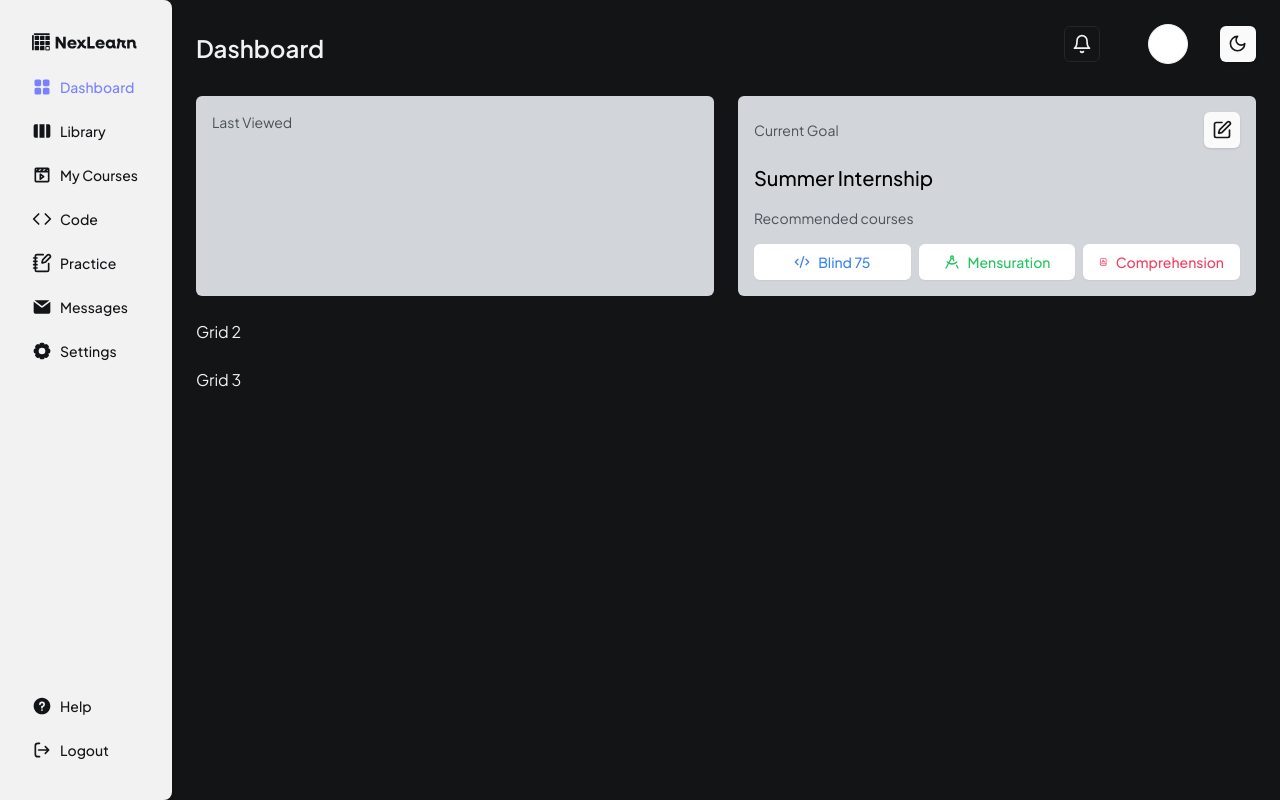
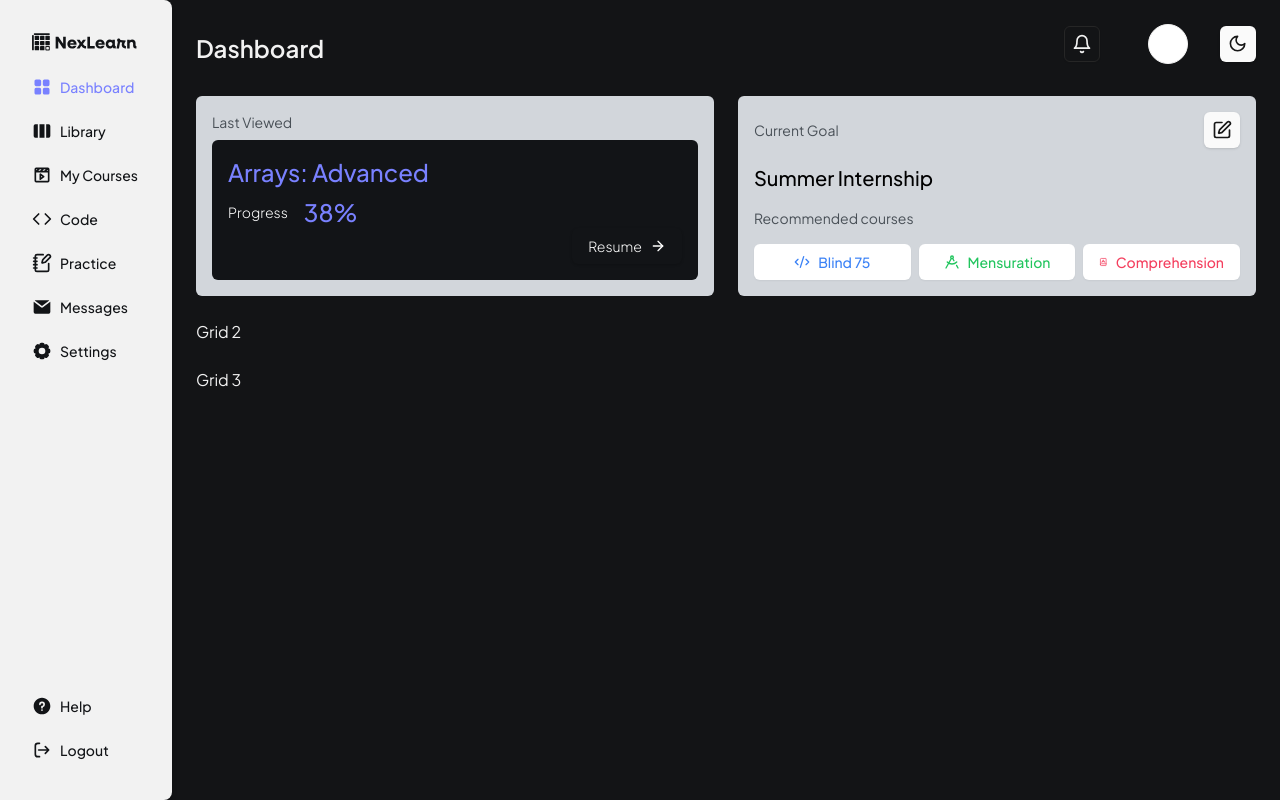
Before and after one commit to ayu-sharma/nexLearn-capstone_project, a Next.js app: page /home in a window 1280 px wide. Built offline with nearby package versions, Linux system fonts and the light colour scheme; no server answers; sample sign-in values are in the browser's storage.

Commit message:
activity grid added

```diff
--- /dev/null
+++ b/components/custom/dashboard/activity-grid.tsx
@@ -0,0 +1,28 @@
+import { Button } from '@/components/ui/button'
+import { ArrowRight } from 'lucide-react'
+import React from 'react'
+
+const ActivityGrid = () => {
+  return (
+    <div className='p-4 bg-[#D2D6DB] text-black rounded-md flex flex-col justify-between'>
+          <p className='text-sm text-[#495057]'>Last Viewed</p>
+          <div className='flex flex-col bg-[#121417] rounded-md p-4'>
+            <div className='flex flex-col gap-y-2'>
+              <h1 className='text-[#7981FF] font-medium text-2xl'>Arrays: Advanced</h1>
+              <div className='flex items-center gap-x-4'>
+                <p className='text-white font-light text-sm'>Progress</p>
+                <h1 className='text-[#7981FF] font-medium text-2xl'>38%</h1>
+              </div>
+            </div>
+            <div className='flex items-end justify-end'>
+              <Button className='group flex items-center text-white bg-[#121417] hover:bg-[#121417]'>
+                <p className='font-light'>Resume</p>
+                <ArrowRight className='h-4 w-4 ml-2 transform transition-transform  group-hover:translate-x-1' />
+              </Button>
+            </div>
+          </div>
+        </div>
+  )
+}
+
+export default ActivityGrid
--- a/components/custom/dashboard/dashboard-grid.tsx
+++ b/components/custom/dashboard/dashboard-grid.tsx
@@ -1,40 +1,13 @@
-import { Button } from '@/components/ui/button'
-import { Book, BookA, Code, Code2, DraftingCompass, Edit } from 'lucide-react'
 import React from 'react'
+import GoalGrid from './goal-grid'
+import ActivityGrid from './activity-grid'
 
 const DashboardGrid = () => {
   return (
     <div className='flex flex-col w-full gap-y-6'>
       <div className='grid grid-cols-2 w-full gap-x-6'>
-        <div className='p-4 bg-[#D2D6DB] text-black rounded-md flex flex-col'>
-          <p className='text-sm text-[#495057]'>Last Viewed</p>
-        </div>
-        <div className='p-4 bg-[#D2D6DB] text-black rounded-md flex flex-col gap-y-4'>
-          <div className='flex justify-between items-center'>
-            <p className='text-sm text-[#495057]'>Current Goal</p>
-            <Button size={'icon'}>
-              <Edit className='w-5 h-5'/>
-            </Button>
-          </div>
-          <h1 className='text-xl font-medium'>Summer Internship</h1>
-          <div className='flex flex-col gap-y-4'>
-            <p className='text-sm text-[#495057]'>Recommended courses</p>
-            <div className='grid grid-cols-3 gap-x-2'>
-              <div className='flex justify-center items-center px-4 py-2 bg-white rounded-md shadow-sm hover:opacity-85 transition cursor-pointer'>
-                <Code2 className='h-4 w-4 mr-2 text-blue-500'/>
-                <p className='font-medium text-blue-500 text-sm'>Blind 75</p>
-              </div>
-              <div className='flex justify-center items-center px-4 py-2 bg-white rounded-md shadow-sm hover:opacity-85 transition cursor-pointer'>
-                <DraftingCompass className='h-4 w-4 mr-2 text-green-500'/>
-                <p className='font-medium text-green-500 text-sm'>Mensuration</p>
-              </div>
-              <div className='flex justify-center items-center px-4 py-2 bg-white rounded-md shadow-sm hover:opacity-85 transition cursor-pointer'>
-                <BookA className='h-4 w-4 mr-2 text-rose-500'/>
-                <p className='font-medium text-rose-500 text-sm'>Comprehension</p>
-              </div>
-            </div>
-          </div>
-        </div>
+        <ActivityGrid />
+        <GoalGrid />
       </div>
       <div>
         Grid 2
--- /dev/null
+++ b/components/custom/dashboard/goal-grid.tsx
@@ -0,0 +1,36 @@
+import { Button } from '@/components/ui/button'
+import { BookA, Code2, DraftingCompass, Edit } from 'lucide-react'
+import React from 'react'
+
+const GoalGrid = () => {
+  return (
+    <div className='p-4 bg-[#D2D6DB] text-black rounded-md flex flex-col gap-y-4'>
+          <div className='flex justify-between items-center'>
+            <p className='text-sm text-[#495057]'>Current Goal</p>
+            <Button size={'icon'}>
+              <Edit className='w-5 h-5'/>
+            </Button>
+          </div>
+          <h1 className='text-xl font-medium'>Summer Internship</h1>
+          <div className='flex flex-col gap-y-4'>
+            <p className='text-sm text-[#495057]'>Recommended courses</p>
+            <div className='grid grid-cols-3 gap-x-2'>
+              <div className='flex justify-center items-center px-4 py-2 bg-white rounded-md shadow-sm hover:opacity-85 transition cursor-pointer'>
+                <Code2 className='h-4 w-4 mr-2 text-blue-500'/>
+                <p className='font-medium text-blue-500 text-sm'>Blind 75</p>
+              </div>
+              <div className='flex justify-center items-center px-4 py-2 bg-white rounded-md shadow-sm hover:opacity-85 transition cursor-pointer'>
+                <DraftingCompass className='h-4 w-4 mr-2 text-green-500'/>
+                <p className='font-medium text-green-500 text-sm'>Mensuration</p>
+              </div>
+              <div className='flex justify-center items-center px-4 py-2 bg-white rounded-md shadow-sm hover:opacity-85 transition cursor-pointer'>
+                <BookA className='h-4 w-4 mr-2 text-rose-500'/>
+                <p className='font-medium text-rose-500 text-sm'>Comprehension</p>
+              </div>
+            </div>
+          </div>
+        </div>
+  )
+}
+
+export default GoalGrid
```
